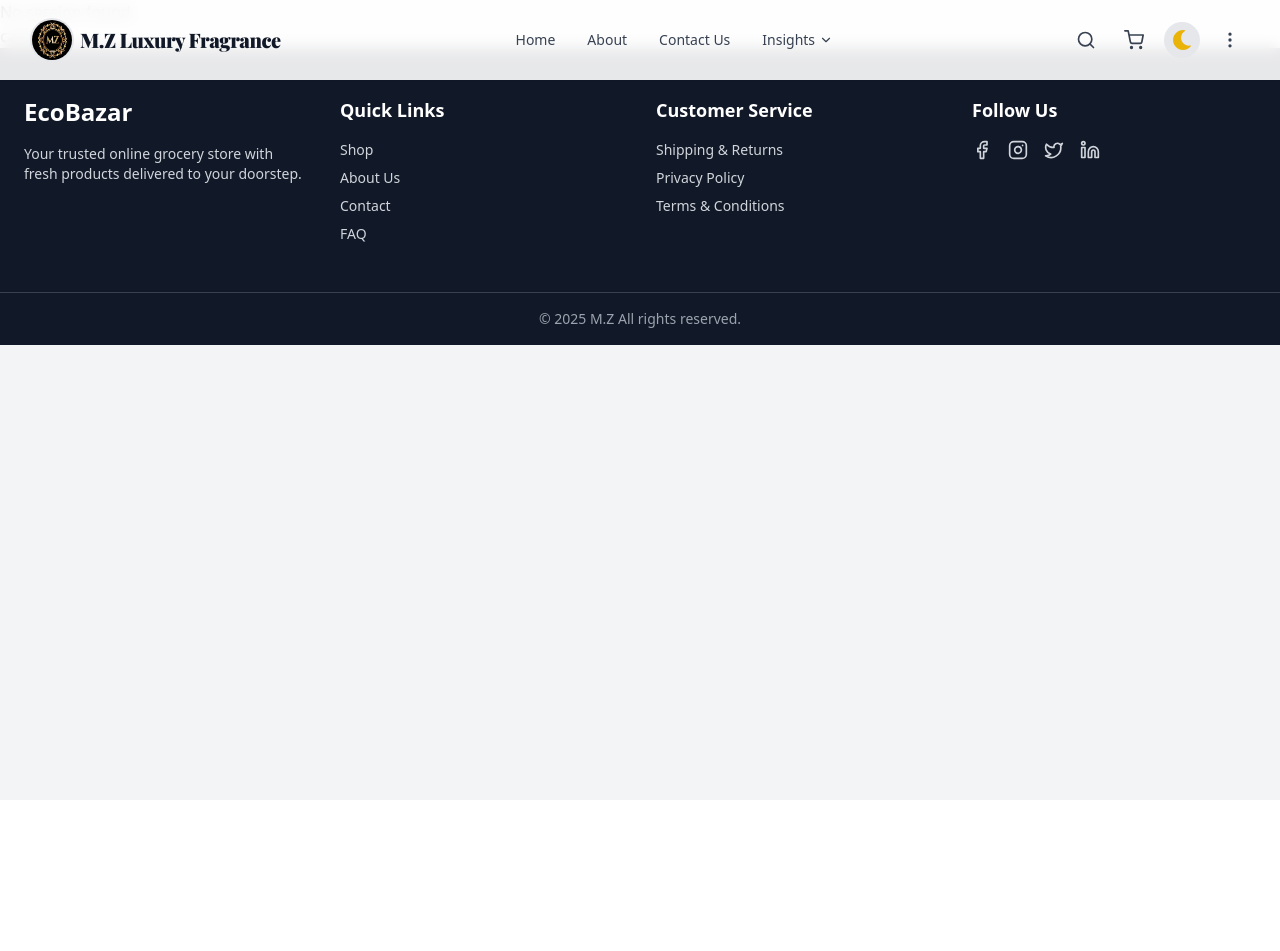
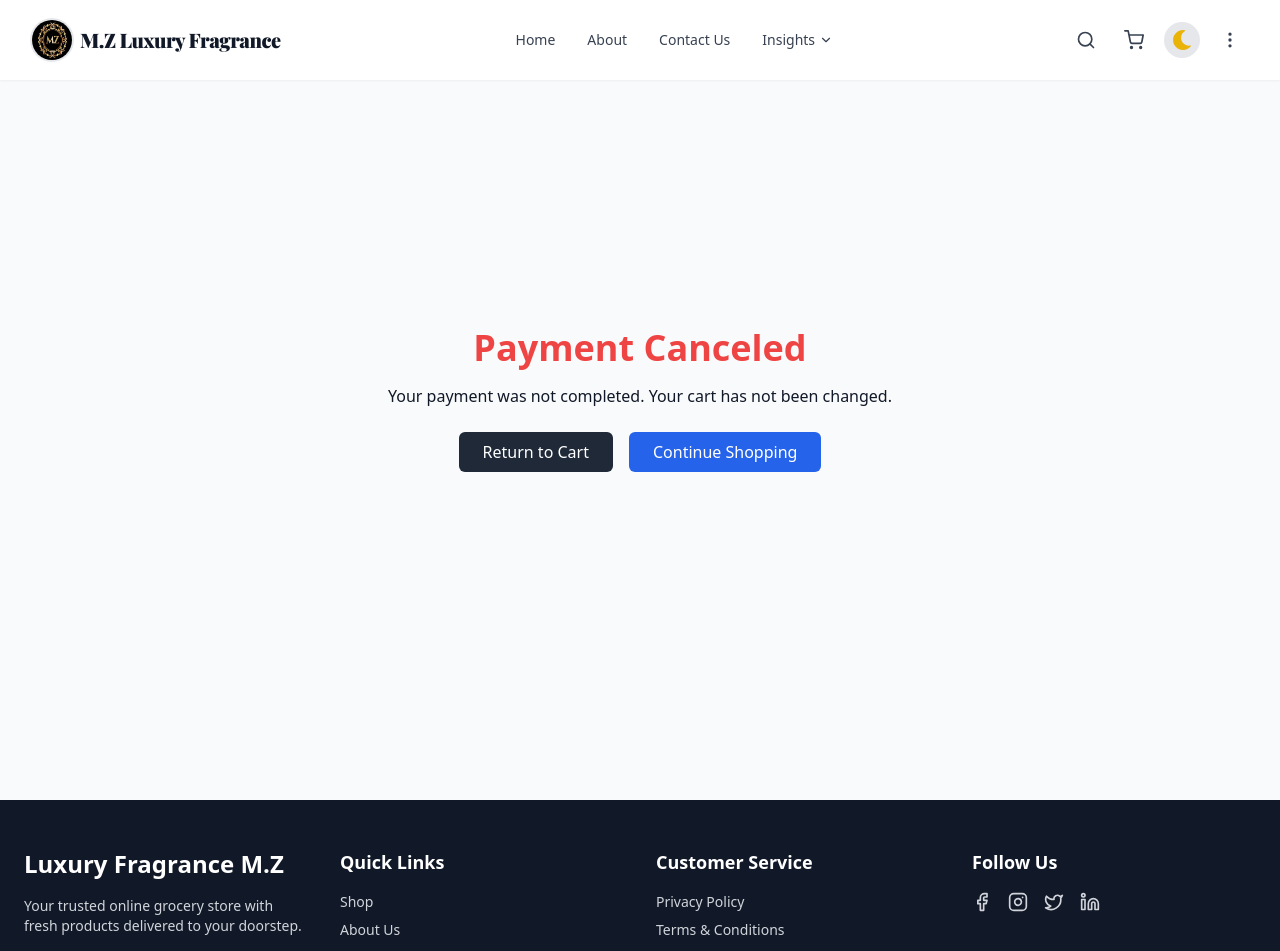
Before and after one commit to M-Mujtaba-abid/Eccomerce_web_admin_and_client-side, a React (Vite) app: page /web/cancel in a window 1280 px wide. Shown: the top 951 px of the page. Before the commit the page ends 800 px from the top, so only its background shows below. Built offline with nearby package versions, Linux system fonts and the light colour scheme.

Commit message:
setup the strip functionality

```diff
--- a/src/Layout.tsx/LayoutAll.tsx
+++ b/src/Layout.tsx/LayoutAll.tsx
@@ -101,7 +101,7 @@ const LayoutAll = () => {
           <Route path="thankyou" element={<ThankYouContent />} />
           <Route path="myorders" element={<MyOrders />} />
           <Route path="search" element={<SearchResults />} />
-          <Route path="success/:id" element={<Success />} />
+          <Route path="success" element={<Success />} />
           <Route path="cancel" element={<Cancel />} />
           <Route path="profile" element={<Profile />} />
           <Route path="profile/update" element={<UpdateProfile />} />
--- a/src/payment/Cancel.tsx
+++ b/src/payment/Cancel.tsx
@@ -1,11 +1,47 @@
-// import React from 'react'
+// // import React from 'react'
+
+// const Cancel = () => {
+//   return (
+//     <div className="min-h-screen flex flex-col items-center justify-center bg-gray-50 text-gray-900 dark:bg-gray-900 dark:text-white">
+//       <h1 className="text-3xl font-bold mb-2">Payment Canceled</h1>
+//       <p className="mb-4">Your payment was not completed. Your cart has not been changed.</p>
+//       <a href="/web/cart" className="text-blue-600 hover:underline">Return to cart</a>
+//     </div>
+//   )
+// }
+
+// export default Cancel
+
+
+// import React from "react";
+import { useNavigate } from "react-router-dom";
 
 const Cancel = () => {
+  const navigate = useNavigate();
+
   return (
-    <div>
-      cancel
+    <div className="min-h-screen flex flex-col items-center justify-center bg-gray-50 text-gray-900 dark:bg-gray-900 dark:text-white px-4">
+      <h1 className="text-4xl font-bold mb-4 text-red-500">Payment Canceled</h1>
+      <p className="mb-6 text-center">
+        Your payment was not completed. Your cart has not been changed.
+      </p>
+
+      <div className="flex flex-col sm:flex-row gap-4">
+        <button
+          onClick={() => navigate("/web/cart")}
+          className="px-6 py-2 bg-gray-800 text-white rounded-md hover:bg-gray-700 transition"
+        >
+          Return to Cart
+        </button>
+        <button
+          onClick={() => navigate("/web")}
+          className="px-6 py-2 bg-blue-600 text-white rounded-md hover:bg-blue-500 transition"
+        >
+          Continue Shopping
+        </button>
+      </div>
     </div>
-  )
-}
+  );
+};
 
-export default Cancel
+export default Cancel;
--- a/src/payment/Success.tsx
+++ b/src/payment/Success.tsx
@@ -1,37 +1,112 @@
-// pages/Success.tsx
+// // pages/Success.tsx
+// import React, { useEffect } from "react";
+// import { useDispatch, useSelector } from "react-redux";
+// import { useSearchParams } from "react-router-dom";
+// import { getCheckoutSession } from "../redux/payment/PaymentThunk";
+// import type { RootState } from "../redux/store";
+// import { clearCart, getUserCart } from "../redux/user/cart/CartThunk";
+
+// const Success: React.FC = () => {
+//   const dispatch = useDispatch<any>();
+//   const [searchParams] = useSearchParams();
+//   const sessionId = searchParams.get("session_id"); // ✅ Stripe sends ?session_id=
+
+//   const { session, loading, error } = useSelector(
+//     (state: RootState) => state.payment
+//   );
+
+//   useEffect(() => {
+//     if (sessionId) {
+//       dispatch(getCheckoutSession(sessionId));
+//     }
+//   }, [dispatch, sessionId]);
+
+//   // When session is fetched and paid, clear cart once
+//   useEffect(() => {
+//     if (session && session.payment_status === "paid") {
+//       dispatch(clearCart());
+//       dispatch(getUserCart());
+//     }
+//   }, [dispatch, session]);
+
+//   if (loading) return <p>Loading payment details...</p>;
+//   if (error) return <p className="text-red-500">Error: {error}</p>;
+//   if (!session) return <p>No session found.</p>;
+
+//   return (
+//     <div className="min-h-screen flex flex-col items-center justify-center bg-gray-50 text-gray-900 dark:bg-gray-900 dark:text-white">
+//       <h1 className="text-3xl font-bold mb-4">🎉 Payment Successful!</h1>
+//       <p>Thank you, {session.customer_details?.name}</p>
+//       <p>Email: {session.customer_details?.email}</p>
+//       <p>
+//         Amount Paid: {session.amount_total / 100}{" "}
+//         {session.currency.toUpperCase()}
+//       </p>
+//       <p className="mt-2 text-green-600">Your order has been placed successfully.</p>
+//     </div>
+//   );
+// };
+
+// export default Success;
+
+
+
 import React, { useEffect } from "react";
 import { useDispatch, useSelector } from "react-redux";
-import { useParams } from "react-router-dom";
+import { useSearchParams, useNavigate } from "react-router-dom";
 import { getCheckoutSession } from "../redux/payment/PaymentThunk";
 import type { RootState } from "../redux/store";
+import { clearCart, getUserCart } from "../redux/user/cart/CartThunk";
 
 const Success: React.FC = () => {
   const dispatch = useDispatch<any>();
-  const { id } = useParams(); // URL: /success/:id
+  const navigate = useNavigate();
+  const [searchParams] = useSearchParams();
+  const sessionId = searchParams.get("session_id");
 
   const { session, loading, error } = useSelector(
     (state: RootState) => state.payment
   );
 
   useEffect(() => {
-    if (id) {
-      dispatch(getCheckoutSession(id));
+    if (sessionId) dispatch(getCheckoutSession(sessionId));
+  }, [dispatch, sessionId]);
+
+  useEffect(() => {
+    if (session && session.payment_status === "paid") {
+      dispatch(clearCart());
+      dispatch(getUserCart());
     }
-  }, [dispatch, id]);
+  }, [dispatch, session]);
 
   if (loading) return <p>Loading payment details...</p>;
   if (error) return <p className="text-red-500">Error: {error}</p>;
   if (!session) return <p>No session found.</p>;
 
   return (
-    <div className="min-h-screen flex flex-col items-center justify-center bg-gray-50 text-gray-900 dark:bg-gray-900 dark:text-white">
-      <h1 className="text-3xl font-bold mb-4">🎉 Payment Successful!</h1>
-      <p>Thank you, {session.customer_details?.name}</p>
-      <p>Email: {session.customer_details?.email}</p>
-      <p>
-        Amount Paid: {session.amount_total / 100}{" "}
-        {session.currency.toUpperCase()}
+    <div className="min-h-screen flex flex-col items-center justify-center bg-gray-50 text-gray-900 dark:bg-gray-900 dark:text-white px-4">
+      <h1 className="text-4xl font-bold mb-4 text-green-500">🎉 Payment Successful!</h1>
+      <p className="text-lg mb-1">Thank you, {session.customer_details?.name}</p>
+      <p className="text-md mb-2">Email: {session.customer_details?.email}</p>
+      <p className="text-md mb-4">
+        Amount Paid: {(session.amount_total / 100).toFixed(2)} {session.currency.toUpperCase()}
       </p>
+      <p className="mb-6 text-green-400 font-medium">Your order has been placed successfully.</p>
+
+      <div className="flex flex-col sm:flex-row gap-4">
+        <button
+          onClick={() => navigate("/web")}
+          className="px-6 py-2 bg-gray-800 text-white rounded-md hover:bg-gray-700 transition"
+        >
+          Continue Shopping
+        </button>
+        <button
+          onClick={() => navigate("/web/myorders")}
+          className="px-6 py-2 bg-blue-600 text-white rounded-md hover:bg-blue-500 transition"
+        >
+          See Orders
+        </button>
+      </div>
     </div>
   );
 };
--- a/src/user_side/component/Footer.tsx
+++ b/src/user_side/component/Footer.tsx
@@ -4,12 +4,14 @@ const Footer = () => {
   return (
     <footer className="bg-gray-900 text-gray-300">
       <div className="max-w-7xl mx-auto px-6 py-12 grid md:grid-cols-4 gap-8">
-
         {/* Brand / About */}
         <div>
-          <h2 className="text-2xl font-bold text-white mb-4">EcoBazar</h2>
+          <h2 className="text-2xl font-bold text-white mb-4">
+            Luxury Fragrance M.Z
+          </h2>
           <p className="text-sm">
-            Your trusted online grocery store with fresh products delivered to your doorstep.
+            Your trusted online grocery store with fresh products delivered to
+            your doorstep.
           </p>
         </div>
 
@@ -17,20 +19,55 @@ const Footer = () => {
         <div>
           <h3 className="text-lg font-semibold text-white mb-4">Quick Links</h3>
           <ul className="space-y-2 text-sm">
-            <li><a href="/shop" className="hover:text-white">Shop</a></li>
-            <li><a href="/about" className="hover:text-white">About Us</a></li>
-            <li><a href="/contact" className="hover:text-white">Contact</a></li>
-            <li><a href="/faq" className="hover:text-white">FAQ</a></li>
+            <li>
+              <a
+                href="/web/Men"
+                className="transition duration-300 hover:text-blue-400 hover:drop-shadow-[0_0_8px_#3b82f6]"
+              >
+                Shop
+              </a>
+            </li>
+            <li>
+              <a
+                href="/web/about"
+                className="transition duration-300 hover:text-blue-400 hover:drop-shadow-[0_0_8px_#3b82f6]"
+              >
+                About Us
+              </a>
+            </li>
+            <li>
+              <a
+                href="/web/contact"
+                className="transition duration-300 hover:text-blue-400 hover:drop-shadow-[0_0_8px_#3b82f6]"
+              >
+                Contact
+              </a>
+            </li>
           </ul>
         </div>
 
         {/* Customer Service */}
         <div>
-          <h3 className="text-lg font-semibold text-white mb-4">Customer Service</h3>
+          <h3 className="text-lg font-semibold text-white mb-4">
+            Customer Service
+          </h3>
           <ul className="space-y-2 text-sm">
-            <li><a href="/shipping" className="hover:text-white">Shipping & Returns</a></li>
-            <li><a href="/privacy" className="hover:text-white">Privacy Policy</a></li>
-            <li><a href="/terms" className="hover:text-white">Terms & Conditions</a></li>
+            <li>
+              <a
+                href="/privacy"
+                className="transition duration-300 hover:text-blue-400 hover:drop-shadow-[0_0_8px_#3b82f6]"
+              >
+                Privacy Policy
+              </a>
+            </li>
+            <li>
+              <a
+                href="/terms"
+                className="transition duration-300 hover:text-blue-400 hover:drop-shadow-[0_0_8px_#3b82f6]"
+              >
+                Terms & Conditions
+              </a>
+            </li>
           </ul>
         </div>
 
@@ -38,10 +75,30 @@ const Footer = () => {
         <div>
           <h3 className="text-lg font-semibold text-white mb-4">Follow Us</h3>
           <div className="flex space-x-4">
-            <a href="#" className="hover:text-white"><Facebook size={20} /></a>
-            <a href="#" className="hover:text-white"><Instagram size={20} /></a>
-            <a href="#" className="hover:text-white"><Twitter size={20} /></a>
-            <a href="#" className="hover:text-white"><Linkedin size={20} /></a>
+            <a
+              href="#"
+              className="transition duration-300 hover:text-blue-400 hover:drop-shadow-[0_0_8px_#3b82f6]"
+            >
+              <Facebook size={20} />
+            </a>
+            <a
+              href="#"
+              className="transition duration-300 hover:text-pink-400 hover:drop-shadow-[0_0_8px_#ec4899]"
+            >
+              <Instagram size={20} />
+            </a>
+            <a
+              href="#"
+              className="transition duration-300 hover:text-sky-400 hover:drop-shadow-[0_0_8px_#38bdf8]"
+            >
+              <Twitter size={20} />
+            </a>
+            <a
+              href="#"
+              className="transition duration-300 hover:text-blue-500 hover:drop-shadow-[0_0_8px_#3b82f6]"
+            >
+              <Linkedin size={20} />
+            </a>
           </div>
         </div>
       </div>
--- a/src/user_side/webLayout/WebSiteLayout.tsx
+++ b/src/user_side/webLayout/WebSiteLayout.tsx
@@ -5,7 +5,7 @@ import Carousel from "../component/Carosel"
 import Navbar from "../component/Navbar"
 import Footer from "../component/Footer"
 import CartModal from "../pages/cart/CArtModel"
-import Success from "../../payment/Success"
+// import Success from "../../payment/Success"
 
 const WebSiteLayout = () => {
 
@@ -15,7 +15,7 @@ const WebSiteLayout = () => {
   return (
     <div className="min-h-screen bg-gray-100">
       {/* WebSiteLayout */}
-      <Success/>
+      {/* <Success/> */}
       <Navbar/>
 
       {/* Carousel for all pages */}
```
Also changed, not shown: src/redux/payment/PaymentThunk.tsx (+33 -9 lines), src/user_side/pages/cart/CheckOut.tsx (+23 -7 lines).
